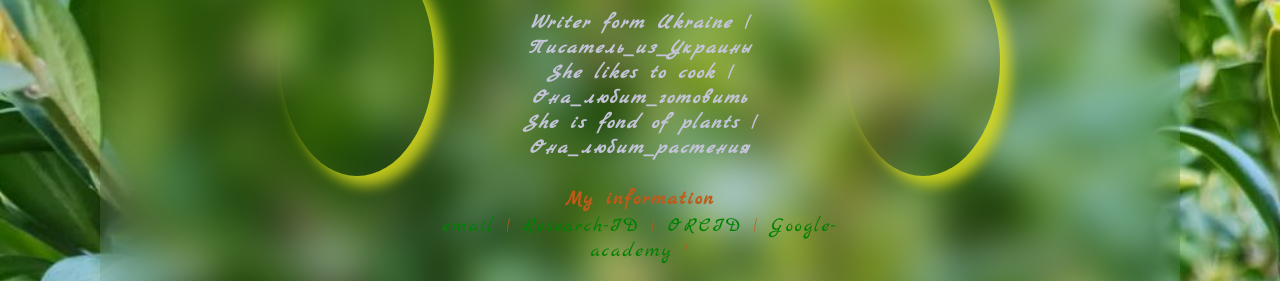
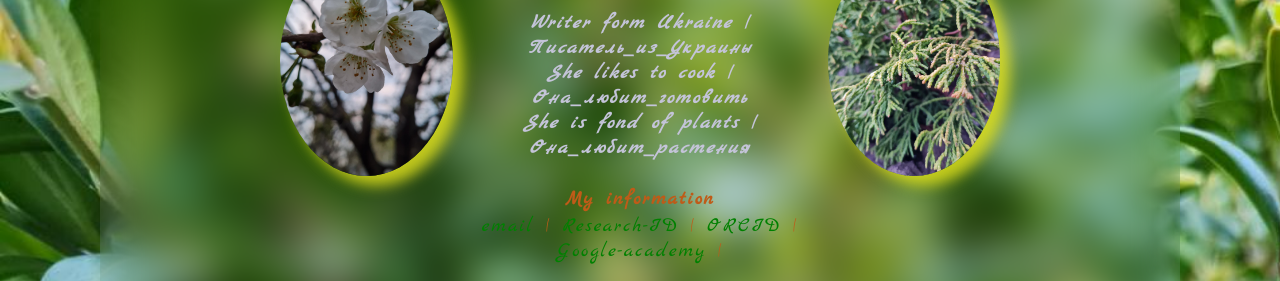
Before and after one commit to Hanna091280/familly, a plain HTML site: page index.html in a window 1280 px wide. Shown: the part 183-464 px from the top of the page. Drawn offline with Linux system fonts and the light colour scheme; files whose address does not match are found by name.

Commit message:
Update index.html

```diff
--- a/index.html
+++ b/index.html
@@ -9,7 +9,7 @@
   <body>
     <div class="container">
       <div class="info">
-        <img class="avatar" src="img/111.jpg" alt="sea" />
+        <img class="avatar" src="111.jpg" alt="sea" />
         <div class="info_text">
           <h1>Seranna Gront | Серанна Гронт</h1>
           <p>Writer form Ukraine | Писатель_из_Украины</p>
@@ -35,7 +35,7 @@
           |
         </div>
 
-        <img class="avatar" src="img/11.jpg" alt="seas" />
+        <img class="avatar" src="11.jpg" alt="seas" />
       </div>
 
       <div class="card bg-yellow">
```
